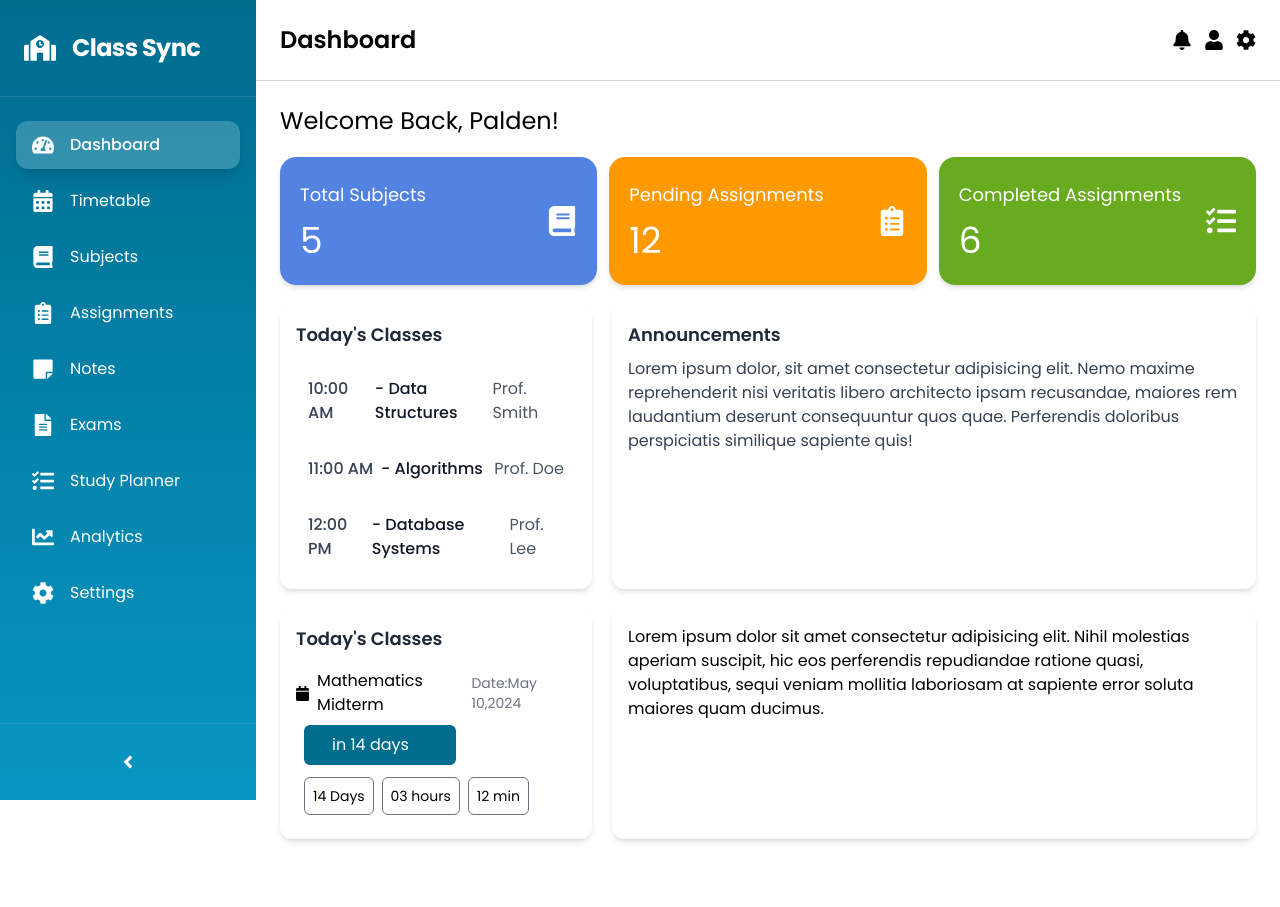
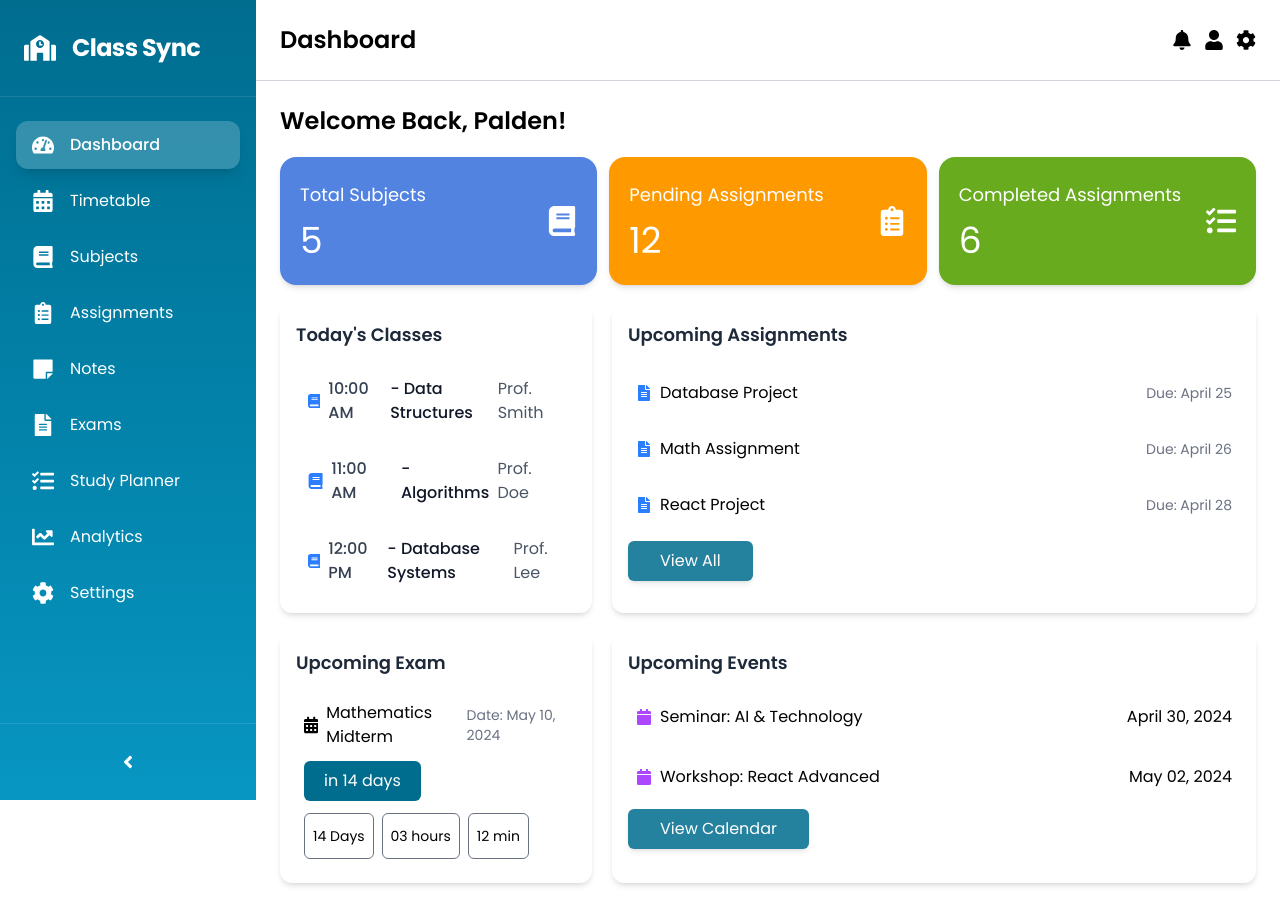
Before and after one commit to paldentitung/ClassSync, a React (Vite) app in the folder frontend/: page / in a window 1280 px wide. Before the commit the page ends 863 px from the top, so only its background shows below. Built offline with nearby package versions, Linux system fonts and the light colour scheme.

Commit message:
added the more content in dashboard

```diff
--- /dev/null
+++ b/frontend/Components/MainButton.jsx
@@ -0,0 +1,11 @@
+import React from "react";
+
+const MainButton = ({ name }) => {
+  return (
+    <button className="px-8 py-2 border-0 shadow-md rounded-md bg-(--mainColor) text-white opacity-85 transition-all duration-300 hover:cursor-pointer hover:shadow-lg hover:opacity-100">
+      {name}
+    </button>
+  );
+};
+
+export default MainButton;
--- a/frontend/Pages/Dashboard.jsx
+++ b/frontend/Pages/Dashboard.jsx
@@ -1,6 +1,15 @@
 import React from "react";
 import Header from "../Components/Header";
-import { FaBook, FaClipboardList, FaTasks, FaCalendar } from "react-icons/fa";
+import MainButton from "../Components/MainButton";
+import {
+  FaBook,
+  FaClipboardList,
+  FaTasks,
+  FaCalendar,
+  FaFileAlt,
+  FaCalendarAlt,
+  FaBell,
+} from "react-icons/fa";
 
 const Dashboard = () => {
   return (
@@ -8,48 +17,39 @@ const Dashboard = () => {
       <Header title="Dashboard" />
       <div className="p-6 flex flex-col gap-5">
         <div>
-          <span className="text-2xl">Welcome Back, Palden!</span>
+          <span className="text-2xl font-semibold">Welcome Back, Palden!</span>
         </div>
 
-        {/* overview cards */}
+        {/* Overview Cards */}
         <section className="grid grid-cols-1 md:grid-cols-3 gap-3">
-          {/* Total Subjects */}
           <div className="flex justify-between items-center bg-[#2765d9]/80 h-32 rounded-2xl px-5 py-3 text-white transition-all duration-300 shadow-md hover:shadow-lg">
             <div className="flex flex-col gap-3">
               <span className="text-sm md:text-lg">Total Subjects</span>
               <span className="text-2xl md:text-4xl">5</span>
             </div>
-            <div>
-              <FaBook size={30} />
-            </div>
+            <FaBook size={30} />
           </div>
 
-          {/* Pending Assignments */}
           <div className="flex justify-between items-center bg-amber-500 h-32 rounded-2xl px-5 py-3 text-white transition-all duration-300 shadow-md hover:shadow-lg">
             <div className="flex flex-col gap-3">
               <span className="text-sm md:text-lg">Pending Assignments</span>
               <span className="text-2xl md:text-4xl">12</span>
             </div>
-            <div>
-              <FaClipboardList size={30} />
-            </div>
+            <FaClipboardList size={30} />
           </div>
 
-          {/* Completed Assignments */}
           <div className="flex justify-between items-center bg-[#69ab1f] h-32 rounded-2xl px-5 py-3 text-white transition-all duration-300 shadow-md hover:shadow-lg">
             <div className="flex flex-col gap-3">
               <span className="text-sm md:text-lg">Completed Assignments</span>
               <span className="text-2xl md:text-4xl">6</span>
             </div>
-            <div>
-              <FaTasks size={30} />
-            </div>
+            <FaTasks size={30} />
           </div>
         </section>
 
-        {/*  */}
+        {/* Dashboard Content */}
         <section className="grid grid-cols-1 md:grid-cols-3 gap-5">
-          {/* Left Card: Today's Classes */}
+          {/* Today's Classes */}
           <div className="col-span-1 md:col-span-1 shadow-md bg-white p-4 rounded-xl flex flex-col gap-4">
             <span className="text-lg font-semibold text-gray-800">
               Today's Classes
@@ -60,12 +60,19 @@ const Dashboard = () => {
                   time: "10:00 AM",
                   subject: "Data Structures",
                   prof: "Prof. Smith",
+                  icon: <FaBook className="text-blue-500" />,
                 },
-                { time: "11:00 AM", subject: "Algorithms", prof: "Prof. Doe" },
+                {
+                  time: "11:00 AM",
+                  subject: "Algorithms",
+                  prof: "Prof. Doe",
+                  icon: <FaBook className="text-blue-500" />,
+                },
                 {
                   time: "12:00 PM",
                   subject: "Database Systems",
                   prof: "Prof. Lee",
+                  icon: <FaBook className="text-blue-500" />,
                 },
               ].map((cls, idx) => (
                 <div
@@ -73,6 +80,7 @@ const Dashboard = () => {
                   className="flex justify-between items-center p-3 rounded-md hover:bg-gray-100 transition"
                 >
                   <div className="flex gap-2 items-center">
+                    {cls.icon}
                     <span className="font-medium text-gray-700">
                       {cls.time}
                     </span>
@@ -86,59 +94,94 @@ const Dashboard = () => {
             </div>
           </div>
 
-          {/* Right Side */}
-          <div className="col-span-1 md:col-span-2 shadow-md bg-white p-4 rounded-xl">
+          {/* Upcoming Assignments */}
+          <div className="col-span-1 md:col-span-2 shadow-md bg-white p-4 rounded-xl flex flex-col gap-3">
             <span className="text-lg font-semibold text-gray-800 mb-2 block">
-              Announcements
+              Upcoming Assignments
             </span>
-            <p className="text-gray-700">
-              Lorem ipsum dolor, sit amet consectetur adipisicing elit. Nemo
-              maxime reprehenderit nisi veritatis libero architecto ipsam
-              recusandae, maiores rem laudantium deserunt consequuntur quos
-              quae. Perferendis doloribus perspiciatis similique sapiente quis!
-            </p>
+            <div className="flex flex-col gap-2">
+              {[
+                { name: "Database Project", due: "April 25" },
+                { name: "Math Assignment", due: "April 26" },
+                { name: "React Project", due: "April 28" },
+              ].map((assignment, idx) => (
+                <div
+                  key={idx}
+                  className="flex justify-between items-center border-gray-300 px-2 py-3 rounded-md transition-all duration-300 hover:bg-gray-100"
+                >
+                  <div className="flex items-center gap-2">
+                    <FaFileAlt className="text-blue-500" />
+                    <span>{assignment.name}</span>
+                  </div>
+                  <span className="text-sm text-gray-500">
+                    Due: {assignment.due}
+                  </span>
+                </div>
+              ))}
+            </div>
+            <div>
+              <MainButton name="View All" />
+            </div>
           </div>
 
-          {/*  */}
+          {/* Exams / Countdown */}
           <div className="col-span-1 md:col-span-1 shadow-md bg-white p-4 rounded-xl flex flex-col gap-4">
             <span className="text-lg font-semibold text-gray-800">
-              Today's Classes
+              Upcoming Exam
             </span>
-
-            <div>
+            <div className="flex flex-col gap-3 p-2">
               <div className="flex justify-between items-center">
-                <div className="flex  items-center gap-2">
-                  <FaCalendar color="text-(--mainColor)" size={15} />
+                <div className="flex items-center gap-2">
+                  <FaCalendarAlt className="" size={18} />
                   <span>Mathematics Midterm</span>
                 </div>
-                <div className="text-sm text-gray-500">Date:May 10,2024</div>
+                <div className="text-sm text-gray-500">Date: May 10, 2024</div>
               </div>
 
-              <div className="flex  flex-col gap-3 p-2 ">
-                <span className="bg-(--mainColor) w-38 px-7 py-2 text-white rounded-md">
-                  in 14 days
+              <span className="bg-(--mainColor) w-fit px-5 py-2 text-white rounded-md">
+                in 14 days
+              </span>
+
+              <div className="flex gap-2">
+                <span className="border border-gray-500 px-2 py-3 rounded-md transition-all duration-300 hover:bg-gray-100 text-sm">
+                  14 Days
                 </span>
-                <div className="flex gap-2">
-                  <span className="border border-gray-500 p-2 rounded-md text-sm">
-                    14 Days
-                  </span>
-                  <span className="border border-gray-500 p-2 rounded-md text-sm">
-                    03 hours
-                  </span>
-                  <span className="border border-gray-500 p-2 rounded-md text-sm">
-                    12 min
-                  </span>
-                </div>
+                <span className="border border-gray-500 px-2 py-3 rounded-md transition-all duration-300 hover:bg-gray-100 text-sm">
+                  03 hours
+                </span>
+                <span className="border border-gray-500 px-2 py-3 rounded-md transition-all duration-300 hover:bg-gray-100 text-sm">
+                  12 min
+                </span>
               </div>
             </div>
           </div>
 
-          {/*  */}
-          <div className="col-span-1 md:col-span-2 shadow-md bg-white p-4 rounded-xl">
-            Lorem ipsum dolor sit amet consectetur adipisicing elit. Nihil
-            molestias aperiam suscipit, hic eos perferendis repudiandae ratione
-            quasi, voluptatibus, sequi veniam mollitia laboriosam at sapiente
-            error soluta maiores quam ducimus.
+          {/* Upcoming Events */}
+          <div className="col-span-1 md:col-span-2 shadow-md bg-white p-4 rounded-xl flex flex-col gap-2">
+            <span className="text-lg font-semibold text-gray-800 mb-2 block">
+              Upcoming Events
+            </span>
+
+            <div className="flex flex-col gap-3">
+              {[
+                { event: "Seminar: AI & Technology", date: "April 30, 2024" },
+                { event: "Workshop: React Advanced", date: "May 02, 2024" },
+              ].map((evt, idx) => (
+                <div
+                  key={idx}
+                  className="flex justify-between items-center border-gray-300 px-2 py-3 rounded-md transition-all duration-300 hover:bg-gray-100"
+                >
+                  <div className="flex items-center gap-2">
+                    <FaCalendar className="text-purple-500" />
+                    <span>{evt.event}</span>
+                  </div>
+                  <span>{evt.date}</span>
+                </div>
+              ))}
+            </div>
+            <div>
+              <MainButton name="View Calendar" />
+            </div>
           </div>
         </section>
       </div>
```
